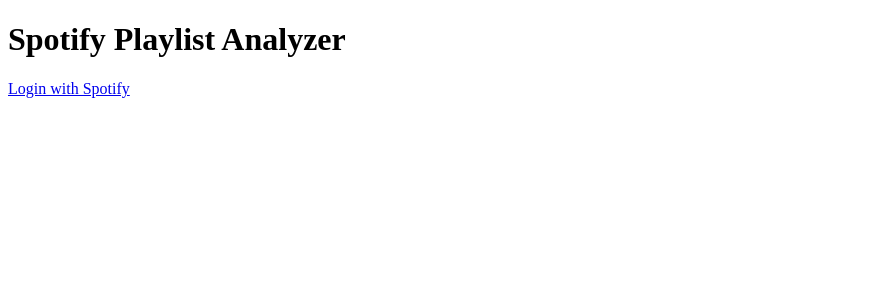
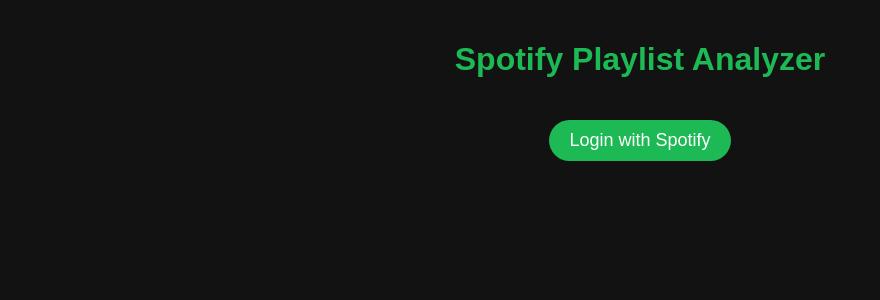
Before and after one commit to LinearMilk/playlist-analyser-frontend, a React (Vite) app: page / in a window 1280 px wide. Shown: the top 300 px of the page, without its empty margins (0-880 px from the left). Built offline with nearby package versions, Linux system fonts and the light colour scheme.

Commit message:
Show user profile & improve UI

```diff
--- a/src/App.jsx
+++ b/src/App.jsx
@@ -1,16 +1,48 @@
-import React from "react";
+import React, { useEffect, useState } from "react";
+import { fetchUserProfile } from "./lib/api";
 
 const CLIENT_ID = import.meta.env.VITE_SPOTIFY_CLIENT_ID;
 const REDIRECT_URI = import.meta.env.VITE_SPOTIFY_REDIRECT_URI;
 const AUTH_URL = `https://accounts.spotify.com/authorize?client_id=${CLIENT_ID}&response_type=code&redirect_uri=${encodeURIComponent(REDIRECT_URI)}&scope=playlist-read-private playlist-read-collaborative`;
 
 function App() {
-  return (
-    <div>
-      <h1>Spotify Playlist Analyzer</h1>
-      <a href={AUTH_URL}>Login with Spotify</a>
-    </div>
-  );
+    const [accessToken, setAccessToken] = useState(localStorage.getItem("spotify_access_token"));
+    const [user, setUser] = useState(null);
+
+    useEffect(() => {
+        if (accessToken) {
+            fetchUserProfile(accessToken).then(setUser);
+        }
+    }, [accessToken]);
+
+    function logout() {
+        localStorage.removeItem("spotify_access_token");
+        setAccessToken(null);
+        setUser(null);
+    }
+
+    return (
+        <div className="container">
+            <h1>Spotify Playlist Analyzer</h1>
+
+            {!accessToken ? (
+                <a className="login-btn" href={AUTH_URL}>Login with Spotify</a>
+            ) : (
+                <div className="profile">
+                    {user ? (
+                        <>
+                            <img className="avatar" src={user.images[0]?.url} alt="User avatar" />
+                            <h2>{user.display_name}</h2>
+                            <p>@{user.id}</p>
+                        </>
+                    ) : (
+                        <p>Loading user info...</p>
+                    )}
+                    <button className="logout-btn" onClick={logout}>Logout</button>
+                </div>
+            )}
+        </div>
+    );
 }
 
 export default App;
--- /dev/null
+++ b/src/lib/api.js
@@ -0,0 +1,14 @@
+export async function fetchUserProfile(accessToken) {
+    try {
+        const response = await fetch("https://api.spotify.com/v1/me", {
+            headers: { Authorization: `Bearer ${accessToken}` }
+        });
+
+        if (!response.ok) throw new Error("Failed to fetch user profile");
+
+        return await response.json();
+    } catch (error) {
+        console.error("Error fetching user profile:", error);
+        return null;
+    }
+}
--- a/src/main.jsx
+++ b/src/main.jsx
@@ -3,6 +3,7 @@
 import { BrowserRouter as Router, Routes, Route } from "react-router-dom";
 import App from "./App";
 import Callback from "./Callback";
+import "./styles.css"; // Add this line
 
 ReactDOM.createRoot(document.getElementById("root")).render(
   <Router>
--- /dev/null
+++ b/src/styles.css
@@ -0,0 +1,49 @@
+body {
+    font-family: Arial, sans-serif;
+    background-color: #121212;
+    color: white;
+    text-align: center;
+    margin: 0;
+}
+
+.container {
+    max-width: 500px;
+    margin: auto;
+    padding: 20px;
+}
+
+h1 {
+    color: #1DB954;
+}
+
+.login-btn {
+    background-color: #1DB954;
+    color: white;
+    padding: 10px 20px;
+    text-decoration: none;
+    font-size: 18px;
+    border-radius: 50px;
+    display: inline-block;
+    margin-top: 20px;
+}
+
+.profile {
+    margin-top: 20px;
+}
+
+.avatar {
+    width: 100px;
+    height: 100px;
+    border-radius: 50%;
+    margin-bottom: 10px;
+}
+
+.logout-btn {
+    background-color: #ff4d4d;
+    color: white;
+    padding: 10px 20px;
+    border: none;
+    font-size: 16px;
+    border-radius: 50px;
+    cursor: pointer;
+}
```
